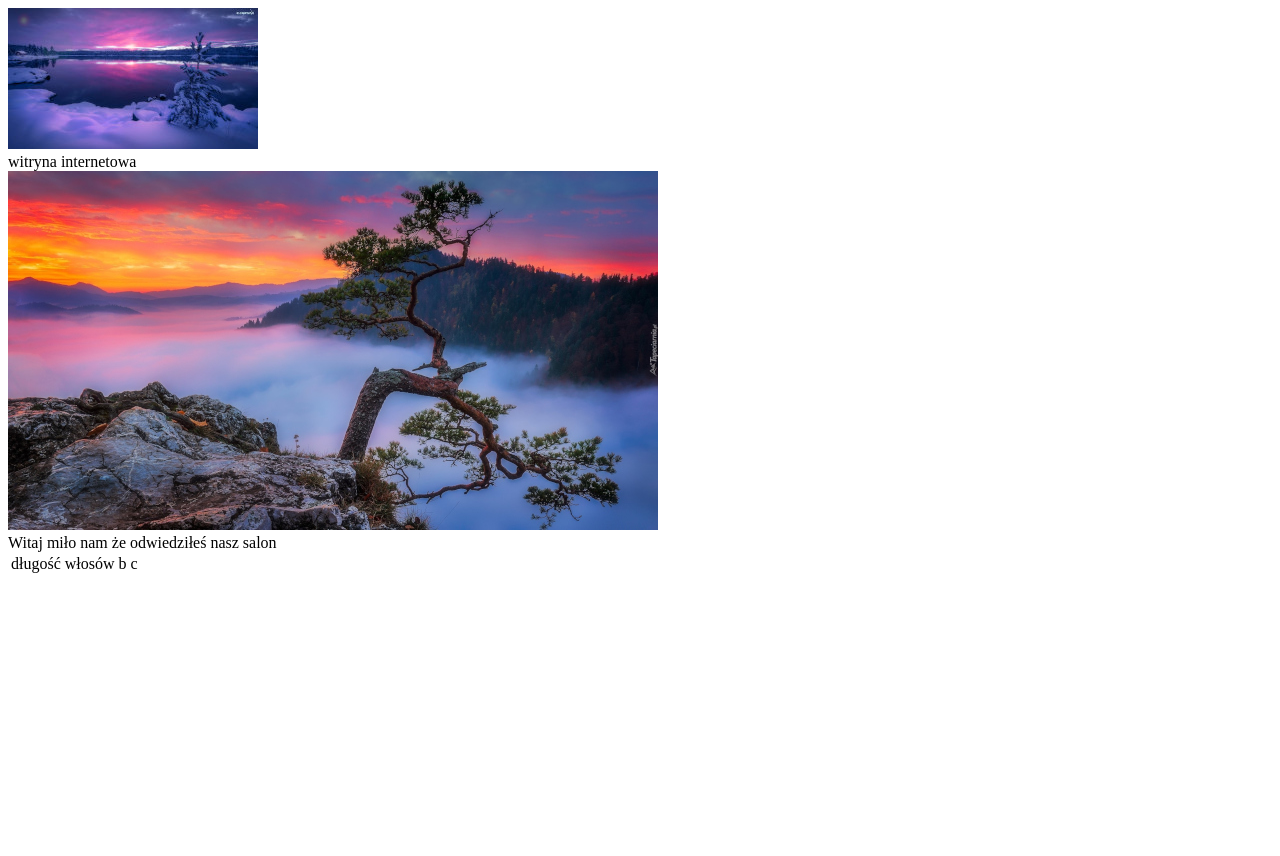
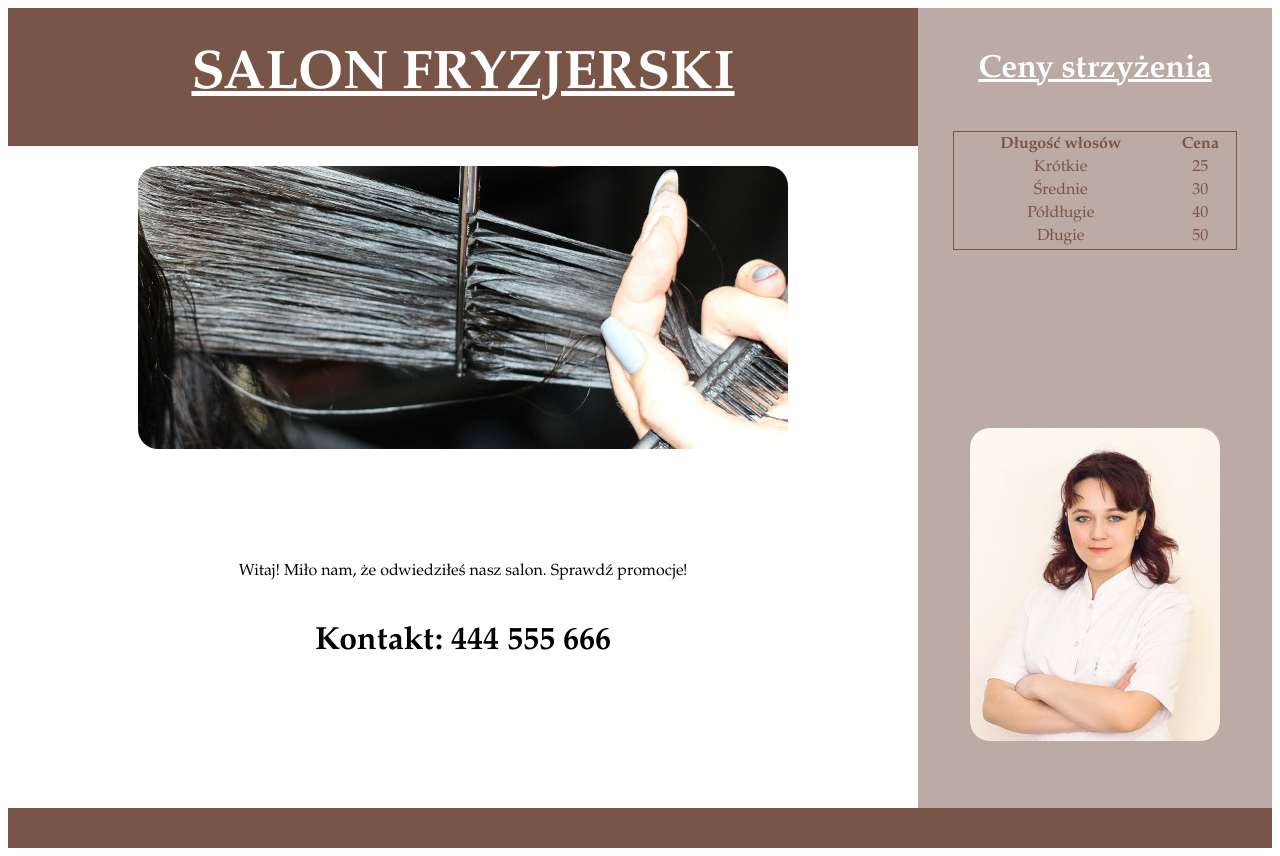
Before and after one commit to Damian2476/frizjer, a plain HTML site: page index.html in a window 1280 px wide. Before the commit the page ends 800 px from the top, so only its background shows below. Drawn offline with Linux system fonts and the light colour scheme.

Commit message:
zmiany z drugiej sali

```diff
--- a/index.html
+++ b/index.html
@@ -1,15 +1,56 @@
 <!DOCTYPE html>
 <html lang="pl">
-<head>
-    <meta charset="UTF-8">
-    <meta name="viewport" content="width=device-width, initial-scale=1.0">
+  <head>
+    <meta charset="UTF-8" />
+    <meta name="viewport" content="width=device-width, initial-scale=1.0" />
     <title>Fryzjerstwo</title>
-</head>
-<body>
-    <div><img src="obraz1.jpeg"> </div>
-   witryna internetowa
-   <div><img src="obraz2.jpeg">   </div>
-Witaj miło nam że odwiedziłeś nasz salon
-<table><tl><td>długość włosów</td><td>b</td></tl><tl><td>c</td></tl></table>
-</body>
+    <link rel="stylesheet" href="styl8.css" />
+  </head>
+  <body>
+    <div class="site">
+      <div class="left">
+        <header>
+          <h1><a href="index.html">SALON FRYZJERSKI</a></h1>
+        </header>
+        <main>
+          <img src="obraz2.jpg" alt="strzyżenie" />
+        </main>
+        <section class="contact">
+          <p>Witaj! Miło nam, że odwiedziłeś nasz salon. Sprawdź promocje!</p>
+          <h4>Kontakt: 444 555 666</h4>
+        </section>
+      </div>
+      <div class="right">
+        <section class="prices">
+          <h4><a href="fryzura.html">Ceny strzyżenia</a></h4>
+          <table>
+            <tr>
+              <th>Długość włosów</th>
+              <th>Cena</th>
+            </tr>
+            <tr>
+              <td>Krótkie</td>
+              <td>25</td>
+            </tr>
+            <tr>
+              <td>Średnie</td>
+              <td>30</td>
+            </tr>
+            <tr>
+              <td>Półdługie</td>
+              <td>40</td>
+            </tr>
+            <tr>
+              <td>Długie</td>
+              <td>50</td>
+            </tr>
+          </table>
+        </section>
+        <section class="image">
+          <img src="obraz1.jpg" alt="Fryzjerka" />
+        </section>
+      </div>
+    </div>
+    <footer></footer>
+  </body>
 </html>
--- /dev/null
+++ b/styl8.css
@@ -0,0 +1,72 @@
+.left,
+.right {
+    display: flex;
+    flex-direction: column;
+}
+
+.site {
+    display: flex;
+}
+
+* {
+    font-family: Garamond;
+    text-align: center;
+}
+
+.left {
+    width: 72%;
+}
+
+header {
+    background-color: #795548;
+    font-size: 170%;
+}
+
+main {
+    height: 400px;
+}
+
+.right>* {
+    background-color: #BCAAA4;
+    color: #795548;
+    height: 400px;
+
+}
+
+.right {
+    width: 28%;
+}
+
+footer {
+    background-color: #795548;
+    color: white;
+    padding: 20px;
+}
+
+table {
+    margin: auto;
+    width: 80%;
+    border: 1px solid #795548;
+}
+
+tr:hover {
+    background-color: sienna;
+    color: white;
+}
+
+h4 {
+    font-size: 200%;
+}
+
+img {
+    padding: 20px;
+    border-radius: 40px;
+}
+
+a {
+    color: white;
+}
+
+input[type=radio] {
+    margin: 7px;
+}
```
Also changed, not shown: fryzura.html (added, +97 -0 lines), obraz1.jpg (added), obraz2.jpg (added), styl.css (deleted).
